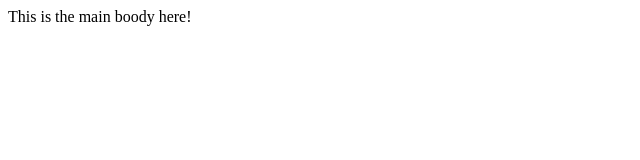
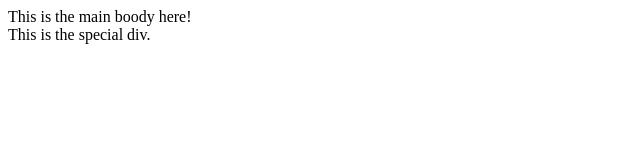
Before and after one commit to tjbates41/TJ, a plain HTML site: page index.html in a window 1280 px wide. Shown: the whole page, without its empty margins (0-640 px from the left). Drawn offline with Linux system fonts and the light colour scheme.

Commit message:
Added the special div

```diff
--- a/index.html
+++ b/index.html
@@ -10,5 +10,9 @@
     <div>
         This is the main boody here!
     </div>
+
+    <div>
+      This is the special div.
+    </div>
   </body>
 </html>
```
